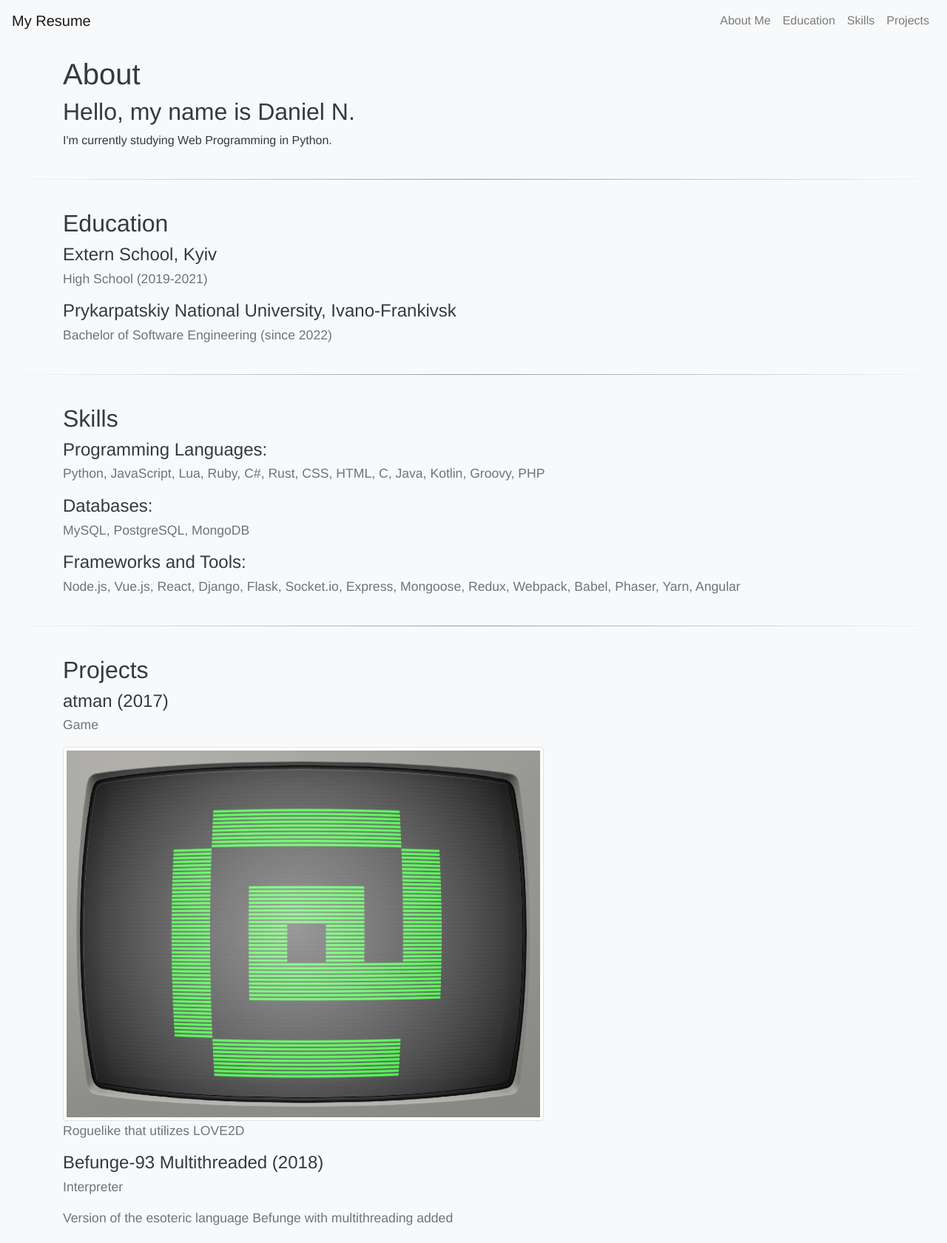
After one commit to danieldan0/flask-app-lab, a Flask app: template templates/resume.html in a window 1280 px wide. The commit adds this page. Shown: the whole page at 74% size. Run offline with Flask 3, Linux system fonts and the light colour scheme; the template is opened without the code that fills it, so the values that code supplies are empty; some libraries are stand-ins or nearby versions.

Commit message:
Merged separate pages into a singular resume

```diff
--- a/app.py
+++ b/app.py
@@ -5,23 +5,7 @@ app.config.from_pyfile("config.py")
 
 @app.route('/')
 def main():
-    return redirect(url_for('about'))  # Redirect to /about
-
-@app.route('/about')
-def about():
-    return render_template("about.html")
-
-@app.route('/education')
-def education():
-    return render_template("education.html")
-
-@app.route('/skills')
-def skills():
-    return render_template("skills.html")
-
-@app.route('/projects')
-def projects():
-    return render_template("projects.html")
+    return render_template('resume.html')
 
 if __name__ == "__main__":
     app.run()  # Launch built-in web server and run this Flask webapp, debug=True
--- a/static/css/styles.css
+++ b/static/css/styles.css
@@ -83,3 +83,11 @@ body {
     font-size: 1.1em;
     color: #6c757d;
 }
+
+/* Horizontal Separator Styles */
+hr {
+    border: 0;
+    height: 1px;
+    background: linear-gradient(to right, rgba(52, 58, 64, 0), rgba(52, 58, 64, 0.5), rgba(52, 58, 64, 0));
+    margin: 40px 0;
+}
--- a/templates/about.html
+++ b/templates/about.html
@@ -1,10 +1,7 @@
-{% extends "base.html" %}
-{% block title %}About{% endblock %}
-{% block content %}
-<div class="container">
-    <div class="header">
-        <h1>Hello, my name is Daniel N.</h1>
+<section id="about" class="about-section">
+    <div class="container">
+        <h1>About</h1>
+        <h2>Hello, my name is Daniel N.</h2>
         <p>I'm currently studying Web Programming in Python.</p>
     </div>
-</div>
-{% endblock %}
+</section>
--- a/templates/education.html
+++ b/templates/education.html
@@ -1,6 +1,4 @@
-{% extends "base.html" %}
-{% block title %}Education{% endblock %}
-{% block content %}
+<section id="education">
     <div class="container">
         <div class="education-section">
             <h2>Education</h2>
@@ -14,4 +12,4 @@
             </div>
         </div>
     </div>
-{% endblock %}
+</section>
--- a/templates/header.html
+++ b/templates/header.html
@@ -6,16 +6,16 @@
     <div class="collapse navbar-collapse" id="navbarNav">
         <ul class="navbar-nav ml-auto">
             <li class="nav-item">
-                <a class="nav-link" href="{{ url_for('about') }}">About Me</a>
+                <a class="nav-link" href="#about">About Me</a>
             </li>
             <li class="nav-item">
-                <a class="nav-link" href="{{ url_for('education') }}">Education</a>
+                <a class="nav-link" href="#education">Education</a>
             </li>
             <li class="nav-item">
-                <a class="nav-link" href="{{ url_for('skills') }}">Skills</a>
+                <a class="nav-link" href="#skills">Skills</a>
             </li>
             <li class="nav-item">
-                <a class="nav-link" href="{{ url_for('projects') }}">Projects</a>
+                <a class="nav-link" href="#projects">Projects</a>
             </li>
         </ul>
     </div>
--- a/templates/projects.html
+++ b/templates/projects.html
@@ -1,6 +1,4 @@
-{% extends "base.html" %}
-{% block title %}Projects{% endblock %}
-{% block content %}
+<section id="projects">
     <div class="container">
         <div class="projects-section">
             <h2>Projects</h2>
@@ -17,4 +15,4 @@
             </div>
         </div>
     </div>
-{% endblock %}
+</section>
--- /dev/null
+++ b/templates/resume.html
@@ -0,0 +1,11 @@
+{%extends "base.html"%}
+{%block title%}Resume{%endblock%}
+{%block content%}
+{%include 'about.html'%}
+<hr>
+{%include 'education.html'%}
+<hr>
+{%include 'skills.html'%}
+<hr>
+{%include 'projects.html'%}
+{%endblock%}
--- a/templates/skills.html
+++ b/templates/skills.html
@@ -1,9 +1,7 @@
-{% extends "base.html" %}
-{% block title %}Skills{% endblock %}
-{% block content %}
+<section id="skills">
     <div class="container">
         <div class="skills-section">
-        <h2>Technical Skills</h2>
+            <h2>Skills</h2>
             <div class="skills-category">
                 <h3>Programming Languages:</h3>
                 <p>Python, JavaScript, Lua, Ruby, C#, Rust, CSS, HTML, C, Java, Kotlin, Groovy, PHP</p>
@@ -18,4 +16,4 @@
             </div>
         </div>
     </div>
-{% endblock %}
+</section>
```
Lines whose indentation alone changed are shown as unchanged.
